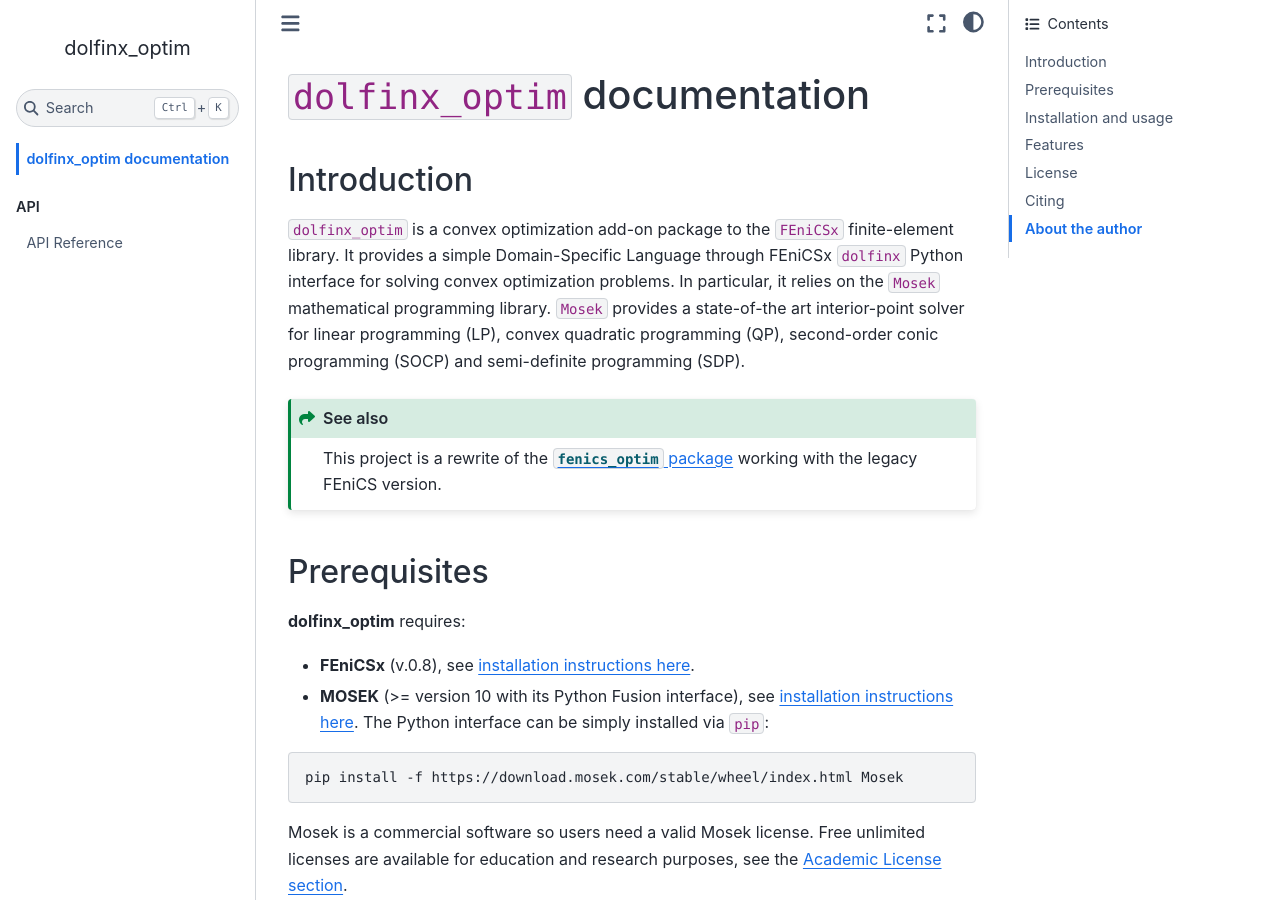
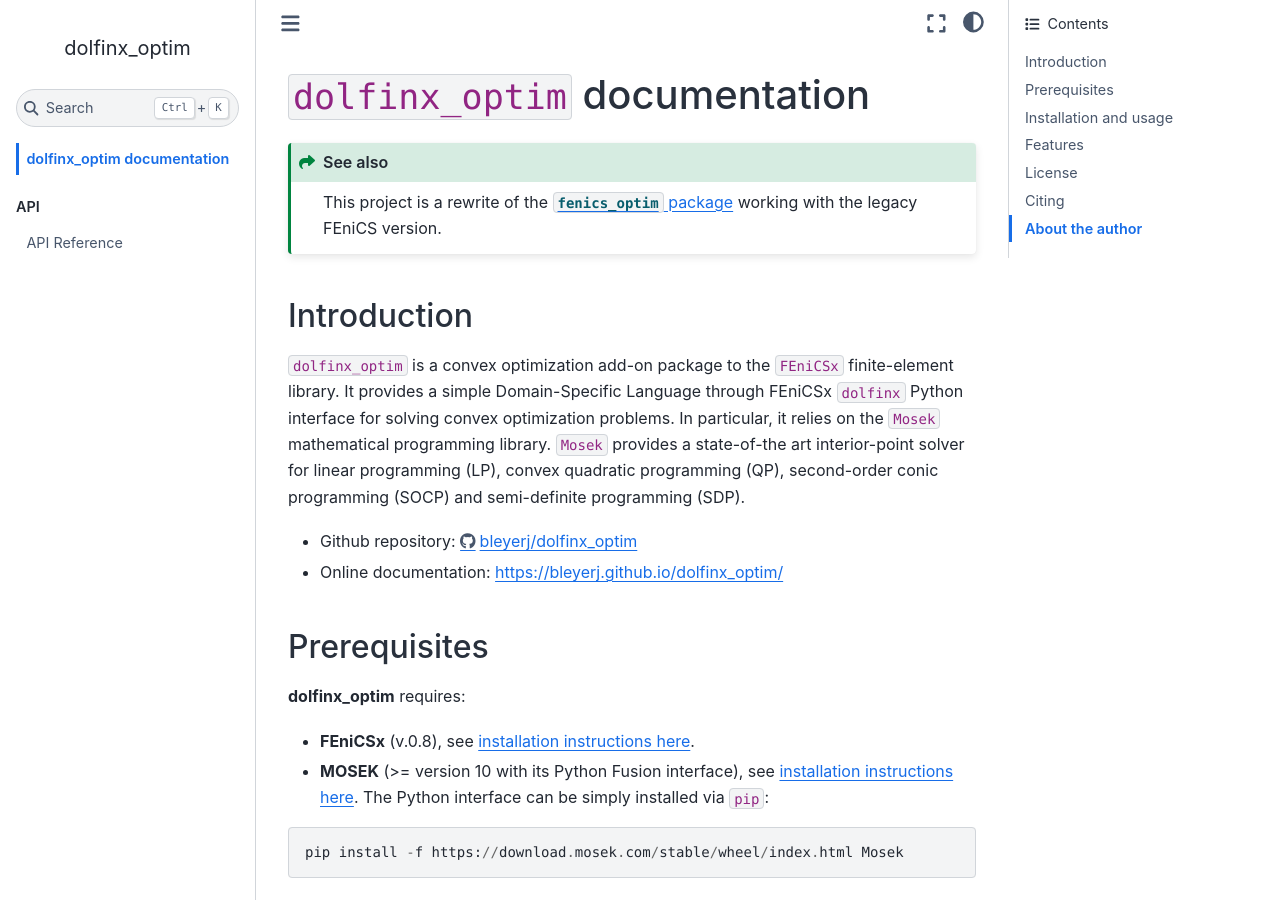
Before and after one commit to bleyerj/dolfinx_optim, a Jupyter Book: the page built from docs/index.md, in a window 1280 px wide and 900 px high. Built offline with Jupyter Book 1.0.4 settings and Sphinx 7.4.7 and the Sphinx Book theme 1.1.4, drawn with Linux system fonts in a browser that asks for light colours; pages that are not in the unit, such as notebooks, are missing from menus; some of the changed lines change nothing that is shown.

Commit message:
Update README

````diff
--- a/README.md
+++ b/README.md
@@ -1,92 +1,79 @@
 # dolfinx_optim
 
+`dolfinx_optim` is a convex optimization add-on package to the `FEniCSx` finite-element library. It provides a simple Domain-Specific Language through FEniCSx `dolfinx` Python interface for solving convex optimization problems. In particular, it relies on the `Mosek` mathematical programming library. `Mosek` provides a state-of-the art interior-point solver for linear programming (LP), convex quadratic programming (QP), second-order conic programming (SOCP) and semi-definite programming (SDP).
+
+* Github repository: https://github.com/bleyerj/dolfinx_optim
+* Online documentation: https://bleyerj.github.io/dolfinx_optim/
 
 
-## Getting started
-
-To make it easy for you to get started with GitLab, here's a list of recommended next steps.
-
-Already a pro? Just edit this README.md and make it your own. Want to make it easy? [Use the template at the bottom](#editing-this-readme)!
-
-## Add your files
-
-- [ ] [Create](https://docs.gitlab.com/ee/user/project/repository/web_editor.html#create-a-file) or [upload](https://docs.gitlab.com/ee/user/project/repository/web_editor.html#upload-a-file) files
-- [ ] [Add files using the command line](https://docs.gitlab.com/ee/gitlab-basics/add-file.html#add-a-file-using-the-command-line) or push an existing Git repository with the following command:
+## Prerequisites
+**dolfinx_optim** requires:
+* **FEniCSx** (v.0.8), see [installation instructions here](https://fenicsproject.org/download/).
+* **MOSEK** (>= version 10 with its Python Fusion interface), see [installation instructions here](https://www.mosek.com/downloads/). The Python interface can be simply installed via `pip`:
 
 ```
-cd existing_repo
-git remote add origin https://gitlab.enpc.fr/navier-fenics/dolfinx_optim.git
-git branch -M main
-git push -uf origin main
+pip install -f https://download.mosek.com/stable/wheel/index.html Mosek
 ```
 
-## Integrate with your tools
+Mosek is a commercial software so users need a valid Mosek license. Free unlimited licenses are available for education and research purposes, see the [Academic License section](https://www.mosek.com/products/academic-licenses/).
 
-- [ ] [Set up project integrations](https://gitlab.enpc.fr/navier-fenics/dolfinx_optim/-/settings/integrations)
+## Installation and usage
+Simply clone the [`dolfinx_optim` public repository](https://github.com/bleyerj/dolfinx_optim)
+```
+https://github.com/bleyerj/dolfinx_optim
+```
+and install the package by typing
+```
+pip install dolfinx_optim/ --user
+```
 
-## Collaborate with your team
-
-- [ ] [Invite team members and collaborators](https://docs.gitlab.com/ee/user/project/members/)
-- [ ] [Create a new merge request](https://docs.gitlab.com/ee/user/project/merge_requests/creating_merge_requests.html)
-- [ ] [Automatically close issues from merge requests](https://docs.gitlab.com/ee/user/project/issues/managing_issues.html#closing-issues-automatically)
-- [ ] [Enable merge request approvals](https://docs.gitlab.com/ee/user/project/merge_requests/approvals/)
-- [ ] [Set auto-merge](https://docs.gitlab.com/ee/user/project/merge_requests/merge_when_pipeline_succeeds.html)
-
-## Test and Deploy
-
-Use the built-in continuous integration in GitLab.
-
-- [ ] [Get started with GitLab CI/CD](https://docs.gitlab.com/ee/ci/quick_start/index.html)
-- [ ] [Analyze your code for known vulnerabilities with Static Application Security Testing(SAST)](https://docs.gitlab.com/ee/user/application_security/sast/)
-- [ ] [Deploy to Kubernetes, Amazon EC2, or Amazon ECS using Auto Deploy](https://docs.gitlab.com/ee/topics/autodevops/requirements.html)
-- [ ] [Use pull-based deployments for improved Kubernetes management](https://docs.gitlab.com/ee/user/clusters/agent/)
-- [ ] [Set up protected environments](https://docs.gitlab.com/ee/ci/environments/protected_environments.html)
-
-***
-
-# Editing this README
-
-When you're ready to make this README your own, just edit this file and use the handy template below (or feel free to structure it however you want - this is just a starting point!). Thank you to [makeareadme.com](https://www.makeareadme.com/) for this template.
-
-## Suggestions for a good README
-Every project is different, so consider which of these sections apply to yours. The sections used in the template are suggestions for most open source projects. Also keep in mind that while a README can be too long and detailed, too long is better than too short. If you think your README is too long, consider utilizing another form of documentation rather than cutting out information.
-
-## Name
-Choose a self-explaining name for your project.
-
-## Description
-Let people know what your project can do specifically. Provide context and add a link to any reference visitors might be unfamiliar with. A list of Features or a Background subsection can also be added here. If there are alternatives to your project, this is a good place to list differentiating factors.
-
-## Badges
-On some READMEs, you may see small images that convey metadata, such as whether or not all the tests are passing for the project. You can use Shields to add some to your README. Many services also have instructions for adding a badge.
-
-## Visuals
-Depending on what you are making, it can be a good idea to include screenshots or even a video (you'll frequently see GIFs rather than actual videos). Tools like ttygif can help, but check out Asciinema for a more sophisticated method.
-
-## Installation
-Within a particular ecosystem, there may be a common way of installing things, such as using Yarn, NuGet, or Homebrew. However, consider the possibility that whoever is reading your README is a novice and would like more guidance. Listing specific steps helps remove ambiguity and gets people to using your project as quickly as possible. If it only runs in a specific context like a particular programming language version or operating system or has dependencies that have to be installed manually, also add a Requirements subsection.
-
-## Usage
-Use examples liberally, and show the expected output if you can. It's helpful to have inline the smallest example of usage that you can demonstrate, while providing links to more sophisticated examples if they are too long to reasonably include in the README.
-
-## Support
-Tell people where they can go to for help. It can be any combination of an issue tracker, a chat room, an email address, etc.
-
-## Roadmap
-If you have ideas for releases in the future, it is a good idea to list them in the README.
-
-## Contributing
-State if you are open to contributions and what your requirements are for accepting them.
-
-For people who want to make changes to your project, it's helpful to have some documentation on how to get started. Perhaps there is a script that they should run or some environment variables that they need to set. Make these steps explicit. These instructions could also be useful to your future self.
-
-You can also document commands to lint the code or run tests. These steps help to ensure high code quality and reduce the likelihood that the changes inadvertently break something. Having instructions for running tests is especially helpful if it requires external setup, such as starting a Selenium server for testing in a browser.
-
-## Authors and acknowledgment
-Show your appreciation to those who have contributed to the project.
+## Features
+Current version supports variational problem formulations resulting in Linear Programs, Second-Order Cone Programs, Semi-Definite Programs and Power or Exponential cone programs.
 
 ## License
-For open source projects, say how it is licensed.
 
-## Project status
-If you have run out of energy or time for your project, put a note at the top of the README saying that development has slowed down or stopped completely. Someone may choose to fork your project or volunteer to step in as a maintainer or owner, allowing your project to keep going. You can also make an explicit request for maintainers.
+All this work is licensed under the [Creative Commons Attribution-ShareAlike 4.0 International License](http://creativecommons.org/licenses/by-sa/4.0/>) ![license](https://i.creativecommons.org/l/by-sa/4.0/88x31.png).
+
+## Citing
+
+Papers related to this project can be cited as:
+
+- [Bleyer, Jeremy. "Automating the formulation and resolution of convex variational problems: applications from image processing to computational mechanics." ACM Transactions on Mathematical Software (TOMS) 46.3 (2020): 1-33.](https://doi.org/10.1145/3393881)
+```
+@article{bleyer2020automating,
+  title={Automating the formulation and resolution of convex variational problems: applications from image processing to computational mechanics},
+  author={Bleyer, Jeremy},
+  journal={ACM Transactions on Mathematical Software (TOMS)},
+  volume={46},
+  number={3},
+  pages={1--33},
+  year={2020},
+  publisher={ACM New York, NY, USA}
+}
+```
+
+- [Bleyer, Jeremy. "Applications of conic programming in non-smooth mechanics." Journal of Optimization Theory and Applications (2022): 1-33.](https://link.springer.com/article/10.1007/s10957-022-02105-z)
+```
+@article{bleyer2022applications,
+  title={Applications of conic programming in non-smooth mechanics},
+  author={Bleyer, Jeremy},
+  journal={Journal of Optimization Theory and Applications},
+  pages={1--33},
+  year={2022},
+  publisher={Springer}
+}
+```
+
+## About the author
+
+[Jeremy Bleyer](https://bleyerj.github.io/) is a researcher in Solid and Structural Mechanics at [Laboratoire Navier](https://navier-lab.fr), a joint research  (UMR 8205) of [Ecole Nationale des Ponts et Chaussées](http://www.enpc.fr),
+[Université Gustave Eiffel](https://www.univ-gustave-eiffel.fr/) and [CNRS](http://www.cnrs.fr).
+
+[{fas}`at` jeremy.bleyer@enpc.fr](mailto:jeremy.bleyer@enpc.fr)
+
+[{fab}`linkedin` jeremy-bleyer](http://www.linkedin.com/in/jérémy-bleyer-0aabb531)
+
+<a href="https://orcid.org/0000-0001-8212-9921">
+<img alt="ORCID logo" src="https://info.orcid.org/wp-content/uploads/2019/11/orcid_32x32.png" width="16" height="16" />
+ 0000-0001-8212-9921
+</a>
--- a/docs/index.md
+++ b/docs/index.md
@@ -1,90 +1,14 @@
 # `dolfinx_optim` documentation
-
-## Introduction
-
-`dolfinx_optim` is a convex optimization add-on package to the `FEniCSx` finite-element library. It provides a simple Domain-Specific Language through FEniCSx `dolfinx` Python interface for solving convex optimization problems. In particular, it relies on the `Mosek` mathematical programming library. `Mosek` provides a state-of-the art interior-point solver for linear programming (LP), convex quadratic programming (QP), second-order conic programming (SOCP) and semi-definite programming (SDP).
 
 ```{seealso}
 This project is a rewrite of the [`fenics_optim` package](https://gitlab.enpc.fr/navier-fenics/fenics-optim) working with the legacy FEniCS version.
 ```
 
-<!-- [![Documentation Status](https://readthedocs.org/projects/fenics-optim/badge/?version=latest)](https://fenics-optim.readthedocs.io/en/latest/)
-[![DOI](https://zenodo.org/badge/DOI/10.5281/zenodo.3604085.svg)](https://doi.org/10.5281/zenodo.3604085)
-[![Code style: black](https://img.shields.io/badge/code%20style-black-000000.svg)](https://github.com/psf/black) -->
+## Introduction
 
-## Prerequisites
-**dolfinx_optim** requires:
-* **FEniCSx** (v.0.8), see [installation instructions here](https://fenicsproject.org/download/).
-* **MOSEK** (>= version 10 with its Python Fusion interface), see [installation instructions here](https://www.mosek.com/downloads/). The Python interface can be simply installed via `pip`:
-
-```{code-block} bash
-pip install -f https://download.mosek.com/stable/wheel/index.html Mosek
+```{include} ../README.md
+:start-line: 1
 ```
-
-Mosek is a commercial software so users need a valid Mosek license. Free unlimited licenses are available for education and research purposes, see the [Academic License section](https://www.mosek.com/products/academic-licenses/).
-
-## Installation and usage
-Simply clone the [`dolfinx_optim` public repository](https://github.com/bleyerj/dolfinx_optim)
-```
-https://github.com/bleyerj/dolfinx_optim
-```
-and install the package by typing
-```
-pip install dolfinx_optim/ --user
-```
-
-## Features
-Current version supports variational problem formulations resulting in Linear Programs, Second-Order Cone Programs, Semi-Definite Programs and Power or Exponential cone programs.
-
-## License
-
-All this work is licensed under the [Creative Commons Attribution-ShareAlike 4.0 International License](http://creativecommons.org/licenses/by-sa/4.0/>) ![license](https://i.creativecommons.org/l/by-sa/4.0/88x31.png).
-
-## Citing
-
-Papers related to this project can be cited as:
-
-- [Bleyer, Jeremy. "Automating the formulation and resolution of convex variational problems: applications from image processing to computational mechanics." ACM Transactions on Mathematical Software (TOMS) 46.3 (2020): 1-33.](https://doi.org/10.1145/3393881)
-```
-@article{bleyer2020automating,
-  title={Automating the formulation and resolution of convex variational problems: applications from image processing to computational mechanics},
-  author={Bleyer, Jeremy},
-  journal={ACM Transactions on Mathematical Software (TOMS)},
-  volume={46},
-  number={3},
-  pages={1--33},
-  year={2020},
-  publisher={ACM New York, NY, USA}
-}
-```
-
-- [Bleyer, Jeremy. "Applications of conic programming in non-smooth mechanics." Journal of Optimization Theory and Applications (2022): 1-33.](https://link.springer.com/article/10.1007/s10957-022-02105-z)
-```
-@article{bleyer2022applications,
-  title={Applications of conic programming in non-smooth mechanics},
-  author={Bleyer, Jeremy},
-  journal={Journal of Optimization Theory and Applications},
-  pages={1--33},
-  year={2022},
-  publisher={Springer}
-}
-```
-
-## About the author
-
-[Jeremy Bleyer](https://bleyerj.github.io/) is a researcher in Solid and Structural Mechanics at [Laboratoire Navier](https://navier-lab.fr), a joint research  (UMR 8205) of [Ecole Nationale des Ponts et Chaussées](http://www.enpc.fr),
-[Université Gustave Eiffel](https://www.univ-gustave-eiffel.fr/) and [CNRS](http://www.cnrs.fr).
-
-[{fas}`at` jeremy.bleyer@enpc.fr](mailto:jeremy.bleyer@enpc.fr)
-
-[{fab}`linkedin` jeremy-bleyer](http://www.linkedin.com/in/jérémy-bleyer-0aabb531)
-
-<a href="https://orcid.org/0000-0001-8212-9921">
-<img alt="ORCID logo" src="https://info.orcid.org/wp-content/uploads/2019/11/orcid_32x32.png" width="16" height="16" />
- 0000-0001-8212-9921
-</a>
-
-$\,$
 
 ```{image} images/banner_tutelles.png
 :class: bg-primary mb-1
````
